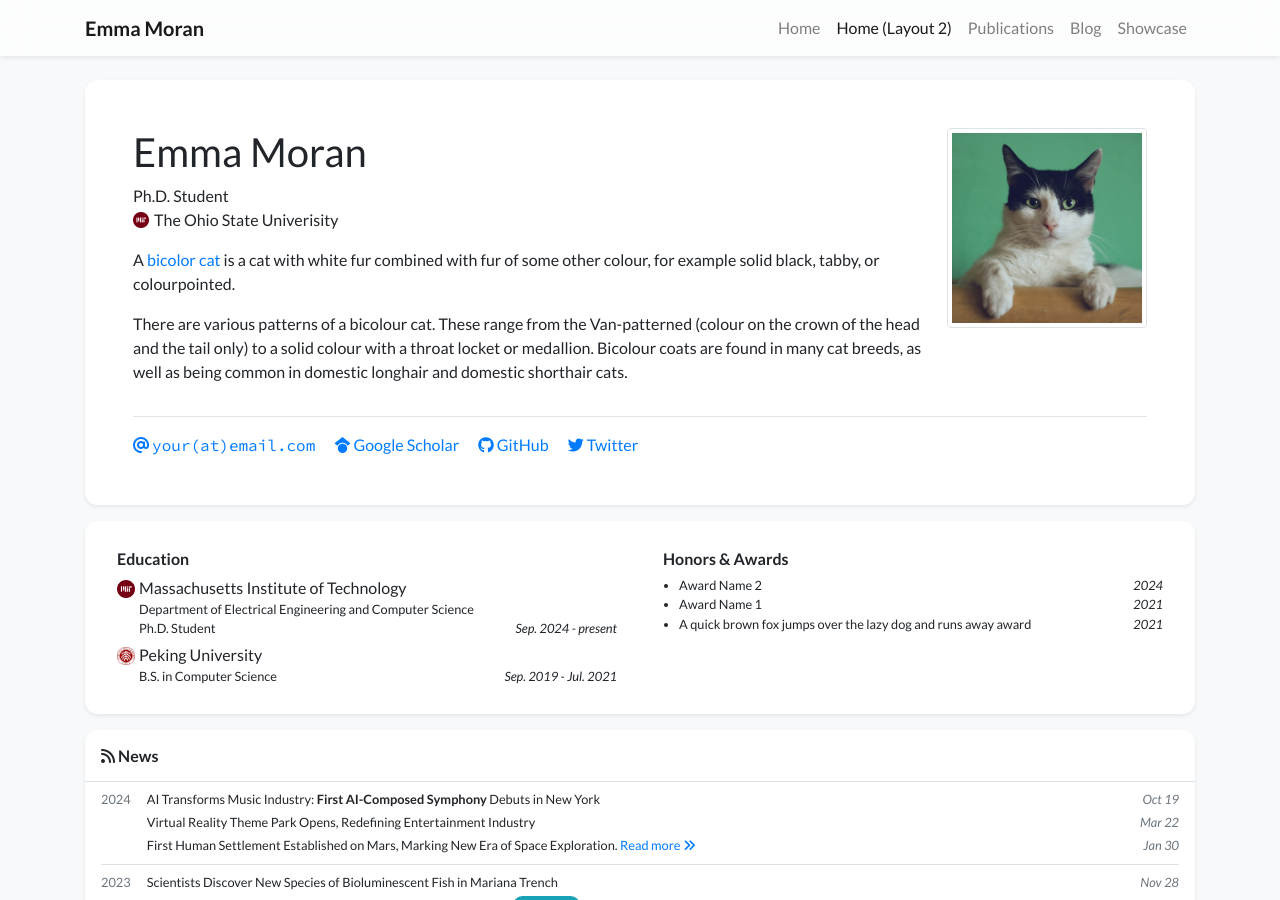
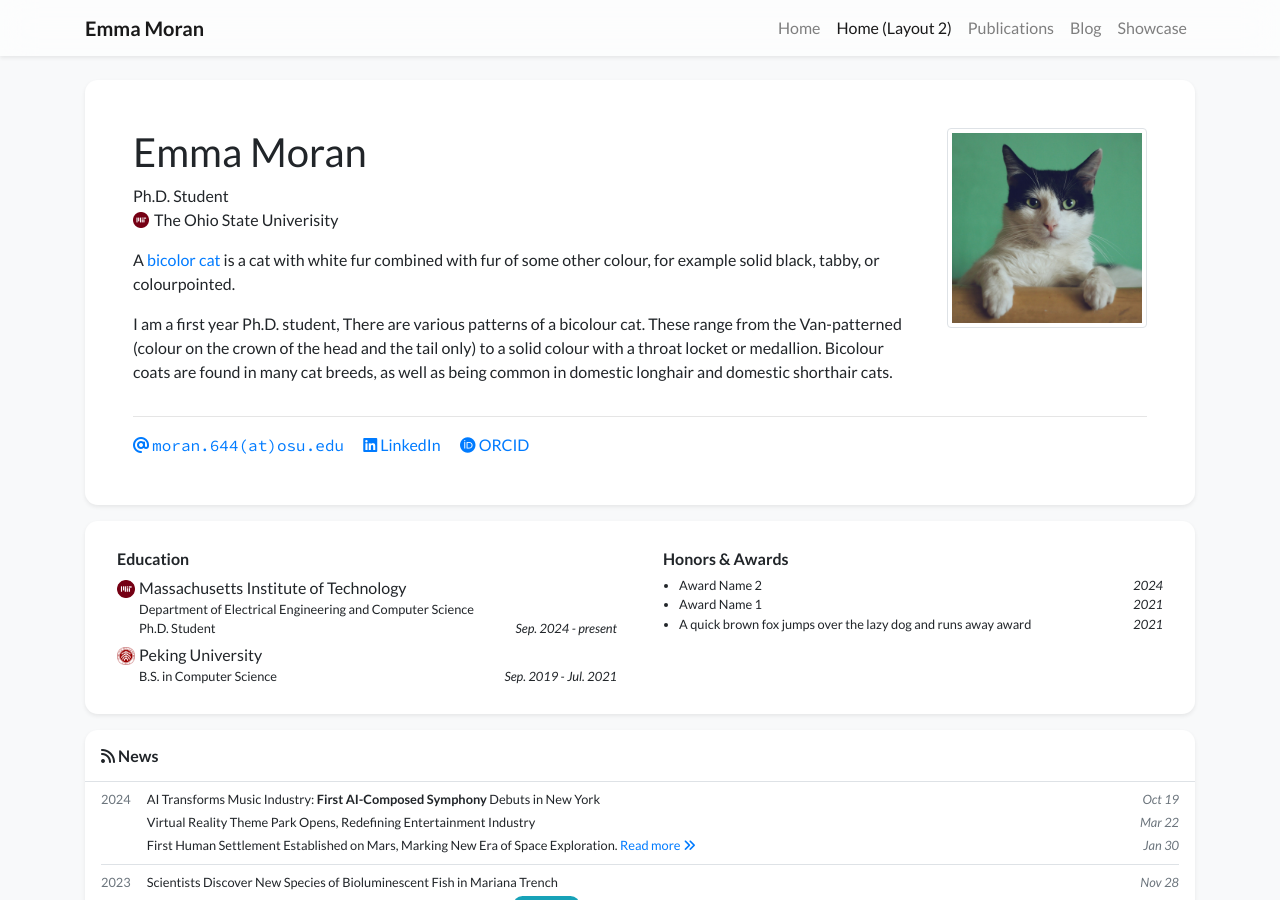
Before and after one commit to emoran7171/emoran.github.io, a Jekyll site: the page built from index_layout2.html, in a window 1280 px wide and 900 px high. Built offline with Jekyll 4.4.1, drawn with Linux system fonts in a browser that asks for light colours; nearby versions of some CDN libraries; a style sheet for code colours, icons or effects is not loaded.

Commit message:
Update profile information in profile.yml
Updated email, added LinkedIn and ORCID information.

```diff
--- a/_data/profile.yml
+++ b/_data/profile.yml
@@ -8,13 +8,10 @@ positions:
   logo: /assets/images/badges/MIT_Social_circle.png  # Logo is optional
 
 
-email: "your@email.com"
+email: "moran.644@osu.edu"
 # cv_link: link-to-your-cv-file
-gscholar: xFmQpf4AAAAJ  # This is an example, replace it with your own Google Scholar ID
-github: your_github_id
-twitter: your_twitter_id  # Do not include the '@' symbol
-# linkedin: your-linked-in-id
-# orcid: 0000-0000-0000-0000
+linkedin: emma-moran-96b1a3247
+orcid: 0009-0002-1352-8296
 
 short_bio_text_justify: false
 short_bio: >-
@@ -22,6 +19,9 @@ short_bio: >-
     A <a href="https://en.wikipedia.org/wiki/Bicolor_cat" target="_blank">bicolor cat</a> is a cat with white fur combined with fur of some other colour, for example solid black, tabby, or colourpointed.
   </p>
   <p>
+    I am a first year Ph.D. student,
+
+
     There are various patterns of a bicolour cat. These range from the Van-patterned (colour on the crown of the head
     and the tail only) to a solid colour with a throat locket or medallion. Bicolour coats are found in many cat breeds,
     as well as being common in domestic longhair and domestic shorthair cats.
```
